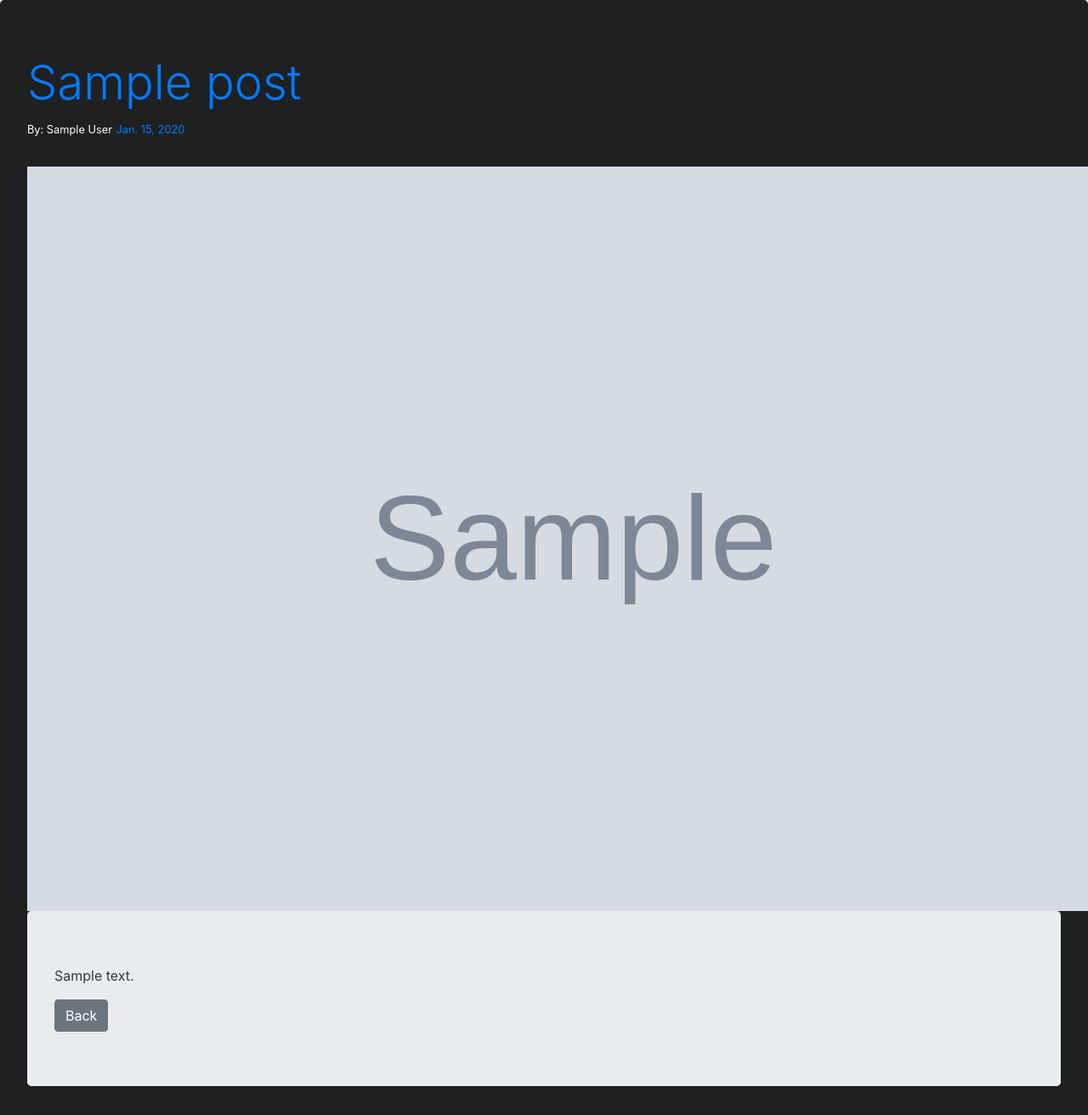
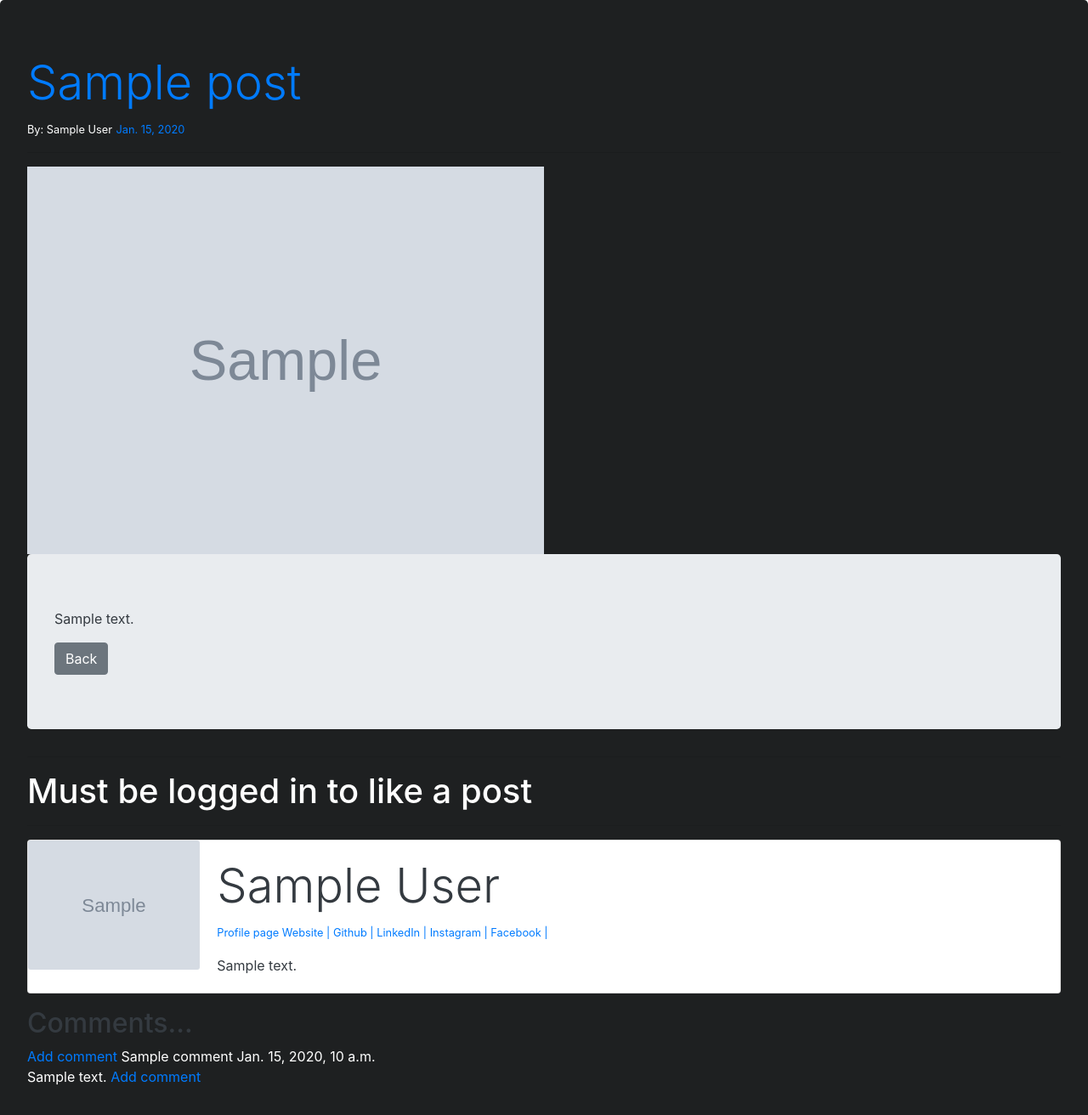
Before and after one commit to GhitaAlexandruIon/EpicBlog, a Django app: page /post/1 in a window 1280 px wide. Shown: the part 56-1368 px from the top of the page at 85% size. Run offline with Django 3.2, Linux system fonts and the light colour scheme; tables that the repository leaves empty hold one stand-in row (values such as "Sample post"); grey boxes marked "Sample" are stand-in pictures; some libraries are stand-ins or nearby versions.

Commit message:
logo image

```diff
--- a/sass/base/_base.sass
+++ b/sass/base/_base.sass
@@ -108,8 +108,8 @@ ul li
   background-size: cover
   margin-top: 50px
 .imageDetail
-  height: 876px
-  width: 1285px
+  height: 50%
+  width: 50%
 .detailContainer
   background-color: #1e2021
 a:hover
--- a/templates/base.html
+++ b/templates/base.html
@@ -2,6 +2,7 @@
 <!doctype html>
 <html lang="en">
 <head>
+    <title>{% block title %}EpicBlog {% endblock %}</title>
     <!-- Required meta tags -->
     <meta charset="utf-8">
     <meta name="viewport" content="width=device-width, initial-scale=1, shrink-to-fit=no">
@@ -17,15 +18,14 @@
     <link rel="stylesheet" type="text/css" href="{% static 'epicapp/css/app.css' %}">
 
 
-    <title>{% block title %}EpicBlog {% endblock %}</title>
 </head>
 <body>
 {% include 'navbar.html' %}
 
 
-    {% block content %}
+{% block content %}
 
-    {% endblock %}
+{% endblock %}
 
 {% include 'footer.html' %}
 <!-- Optional JavaScript -->
```
Also changed, not shown: static/epicapp/css/app.css (+1 -1 lines), static/epicapp/images/logo.png (added).
